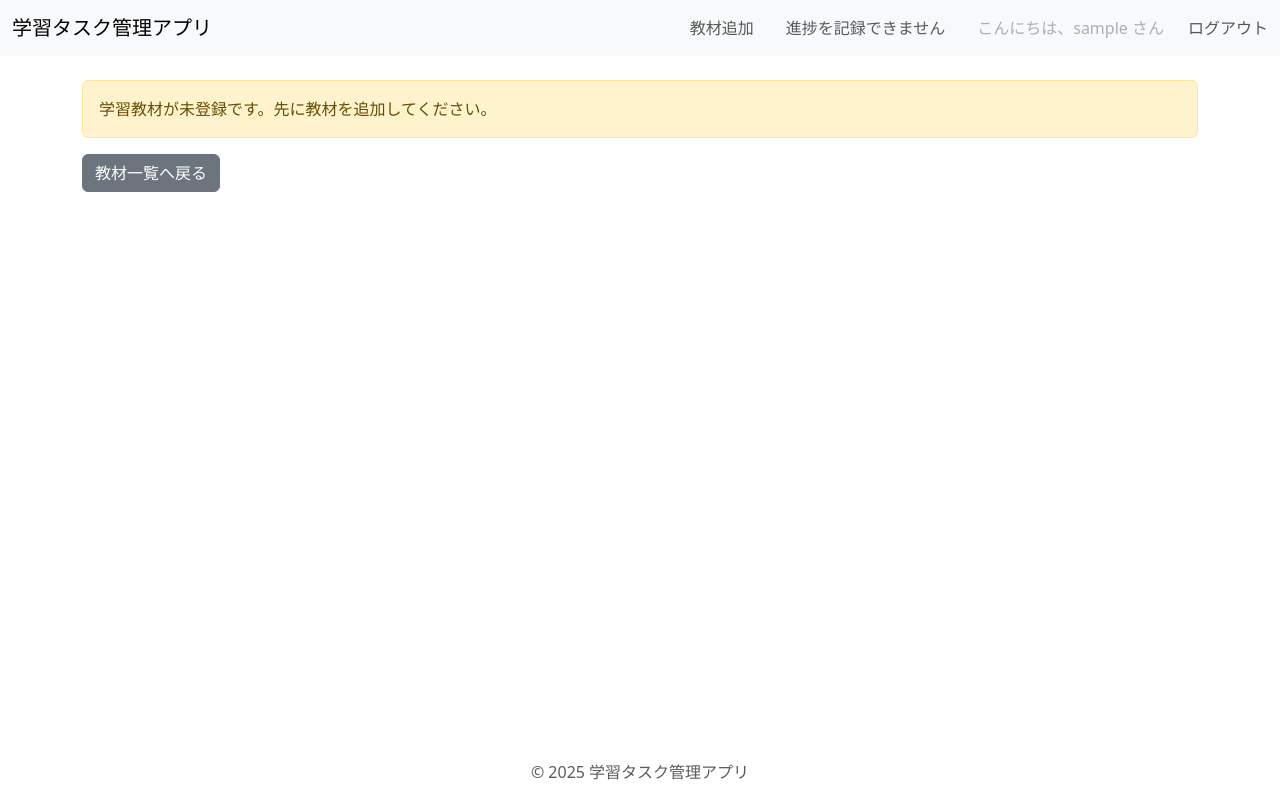
After one commit to ShigeoYugawa/learning-task-tracker-django, a Django app: page /lessons/create/ in a window 1280 px wide. The commit adds this page. Run offline with Django 5.2, Linux system fonts and the light colour scheme; the visitor is signed in with stand-in values (Sample User, id 1); some libraries are stand-ins or nearby versions.

Commit message:
fix: update lesson and material templates, views, urls, and settings with material-linked lesson creation and progress tracking UI

```diff
--- /dev/null
+++ b/apps/lessons/forms.py
@@ -0,0 +1,21 @@
+# apps/lessons/forms.py
+
+from django import forms
+from .models import Material, Lesson, Progress
+
+class MaterialForm(forms.ModelForm):
+    class Meta:
+        model = Material
+        fields = ['title', 'description']
+
+
+class LessonForm(forms.ModelForm):
+    class Meta:
+        model = Lesson
+        fields = ['material', 'title', 'order']
+
+
+class ProgressForm(forms.ModelForm):
+    class Meta:
+        model = Progress
+        fields = ['status']
--- /dev/null
+++ b/apps/lessons/templates/lesson_form.html
@@ -0,0 +1,40 @@
+<!-- lessons/templates/lesson_form.html -->
+
+{% extends 'base.html' %}
+{% load widget_tweaks %}
+
+{% block title %}レッスン登録{% endblock %}
+
+{% block content %}
+  {% if material %}
+    <h2 class="mb-4">レッスンを追加</h2>
+
+    <form method="post">
+      {% csrf_token %}
+
+      <div class="mb-3">
+        <label for="id_material" class="form-label">教材</label>
+        {{ form.material|add_class:"form-select" }}
+      </div>
+
+      <div class="mb-3">
+        <label for="id_title" class="form-label">レッスンタイトル</label>
+        {{ form.title|add_class:"form-control" }}
+      </div>
+
+      <div class="mb-3">
+        <label for="id_order" class="form-label">表示順序</label>
+        {{ form.order|add_class:"form-control" }}
+      </div>
+
+      <button type="submit" class="btn btn-primary">保存</button>
+      <a href="{% url 'lessons:material_detail' material.pk %}" class="btn btn-secondary ms-2">戻る</a>
+    </form>
+
+  {% else %}
+    <div class="alert alert-warning" role="alert">
+      学習教材が未登録です。先に教材を追加してください。
+    </div>
+    <a href="{% url 'lessons:material_list' %}" class="btn btn-secondary">教材一覧へ戻る</a>
+  {% endif %}
+{% endblock %}
--- a/apps/lessons/templates/material_list.html
+++ b/apps/lessons/templates/material_list.html
@@ -9,7 +9,9 @@
   <ul class="list-group">
     {% for material in materials %}
       <li class="list-group-item">
-        <a href="{% url 'material_detail' material.pk %}">{{ material.title }}</a>
+      {% if material and material.pk %}
+        <a href="{% url 'lessons:lesson_create' material.pk %}">レッスン追加</a>
+      {% endif %}
       </li>
     {% empty %}
       <li class="list-group-item">教材が登録されていません。</li>
--- a/apps/lessons/urls.py
+++ b/apps/lessons/urls.py
@@ -9,5 +9,9 @@ urlpatterns = [
     path('', views.home, name='home'),  # トップページ
     path('materials/', views.material_list_view, name='material_list'),
     path('materials/<int:pk>/', views.material_detail_view, name='material_detail'),
+    path('materials/create/', views.material_create, name='material_create'),
+    path('lessons/create/', views.lesson_create_view, name='lesson_create'),
+    path('materials/<int:material_pk>/lessons/create/', views.lesson_create_view, name='lesson_create_with_material'),
     path('lessons/<int:pk>/', views.lesson_detail_view, name='lesson_detail'),
+    path('lessons/<int:lesson_pk>/progress/create/', views.progress_create_view, name='progress_create'),
 ]
--- a/apps/lessons/views.py
+++ b/apps/lessons/views.py
@@ -1,8 +1,9 @@
 # apps/lessons/views.py
 
-from django.shortcuts import render, get_object_or_404
+from django.shortcuts import render, redirect, get_object_or_404
 from django.contrib.auth.decorators import login_required
-from .models import Material, Lesson
+from .models import Material, Lesson#, Progress
+from .forms import MaterialForm, LessonForm, ProgressForm
 
 # ----------------------------------------
 # 教材一覧を表示するビュー（関数ベースビュー）
@@ -17,6 +18,23 @@ def material_list_view(request):
     })
 
 # ----------------------------------------
+# 教材を登録するビュー（関数ベースビュー）
+# ----------------------------------------
+@login_required
+def material_create(request):
+    if request.method == 'POST':
+        form = MaterialForm(request.POST)
+        if form.is_valid():
+            material = form.save(commit=False)
+            material.user = request.user  # ログインユーザーに紐づける
+            material.save()
+            return redirect('lessons:material_list')  # 適宜変更
+    else:
+        form = MaterialForm()
+    return render(request, 'material_form.html', {'form': form})
+
+
+# ----------------------------------------
 # 教材の詳細を表示するビュー（関数ベースビュー）
 # ----------------------------------------
 # 指定されたpkのMaterialインスタンスを取得し、存在しなければ404を返す
@@ -24,11 +42,12 @@ def material_list_view(request):
 @login_required
 def material_detail_view(request, pk):
     material = get_object_or_404(Material, pk=pk)  # 教材を1件取得（存在しなければ404）
-    lessons = material.lesson_set.all()            # 教材に関連付けられたレッスン一覧を取得
+    lessons = material.lessons.all()            # 教材に関連付けられたレッスン一覧を取得
     return render(request, 'material_detail.html', {
         'material': material,  # 教材オブジェクト
         'lessons': lessons     # 教材に紐づくレッスン一覧
     })
+
 
 # ----------------------------------------
 # レッスンの詳細を表示するビュー（関数ベースビュー）
@@ -41,6 +60,52 @@ def lesson_detail_view(request, pk):
         'lesson': lesson  # テンプレートにレッスンオブジェクトを渡す
     })
 
+@login_required
+def lesson_create_view(request, material_pk=None):
+    # material_pk が指定されているなら初期設定する
+    initial_data = {}
+    if material_pk:
+        material = get_object_or_404(Material, pk=material_pk)
+        initial_data['material'] = material
+    else:
+        material = None
+
+    if request.method == 'POST':
+        form = LessonForm(request.POST)
+        if form.is_valid():
+            lesson = form.save()
+            return redirect('lessons:material_detail', pk=lesson.material.pk)
+    else:
+        form = LessonForm(initial=initial_data)
+
+    return render(request, 'lesson_form.html', {
+        'form': form,
+        'material': material,  # テンプレートの見出しに使う（任意）
+    })
+
+
+@login_required
+def progress_create_view(request, lesson_pk):
+    lesson = get_object_or_404(Lesson, pk=lesson_pk)
+
+    if request.method == 'POST':
+        form = ProgressForm(request.POST)
+        if form.is_valid():
+            progress = form.save(commit=False)
+            progress.user = request.user
+            progress.lesson = lesson
+            progress.save()
+            return redirect('lessons:lesson_detail', pk=lesson.pk)
+    else:
+        form = ProgressForm()
+
+    return render(request, 'progress_form.html', {
+        'form': form,
+        'lesson': lesson,
+    })
+
+
+
 # ----------------------------------------
 # ホーム画面の表示ビュー（関数ベースビュー）
 # ----------------------------------------
--- a/learning_task_tracker/settings.py
+++ b/learning_task_tracker/settings.py
@@ -40,6 +40,7 @@ INSTALLED_APPS = [
     'django.contrib.sessions',
     'django.contrib.messages',
     'django.contrib.staticfiles',
+    'widget_tweaks',
     'apps.accounts',
     # 変更前（自動登録）
     # 'apps.lessons',
--- a/templates/base.html
+++ b/templates/base.html
@@ -1,8 +1,39 @@
 <!-- templates/base.html -->
+<!DOCTYPE html>
+<html lang="ja">
+<head>
+  <meta charset="UTF-8">
+  <title>{% block title %}学習タスク管理アプリ{% endblock %}</title>
+  <meta name="viewport" content="width=device-width, initial-scale=1">
+  <!-- Bootstrap 5 -->
+  <link href="https://cdn.jsdelivr.net/npm/bootstrap@5.3.3/dist/css/bootstrap.min.css" rel="stylesheet">
+  <style>
+    html, body {
+      height: 100%;
+    }
+    body {
+      display: flex;
+      flex-direction: column;
+    }
+    main {
+      flex: 1;
+    }
+    .mr-20 {
+        margin-right: 20px;
+    }
+  </style>
+</head>
+<body>
 
-{% include "includes/header.html" %}
+  {% include "includes/header.html" %}
 
-{% block content %}
-{% endblock %}
+  <main class="container mt-4">
+    {% block content %}
+    {% endblock %}
+  </main>
 
-{% include "includes/footer.html" %}
+  {% include "includes/footer.html" %}
+
+  <script src="https://cdn.jsdelivr.net/npm/bootstrap@5.3.3/dist/js/bootstrap.bundle.min.js"></script>
+</body>
+</html>
--- a/templates/includes/footer.html
+++ b/templates/includes/footer.html
@@ -1,6 +1,4 @@
 <!-- templates/includes/footer.html -->
-
-  </div> <!-- container -->
-  <script src="https://cdn.jsdelivr.net/npm/bootstrap@5.3.3/dist/js/bootstrap.bundle.min.js"></script>
-</body>
-</html>
+<footer class="text-center mt-5 mb-3 text-muted">
+  &copy; 2025 学習タスク管理アプリ
+</footer>
--- a/templates/includes/header.html
+++ b/templates/includes/header.html
@@ -1,41 +1,69 @@
 <!-- templates/includes/header.html -->
-
-<!DOCTYPE html>
-<html lang="ja">
-<head>
-  <meta charset="UTF-8">
-  <title>{% block title %}学習タスク管理アプリ{% endblock %}</title>
-  <meta name="viewport" content="width=device-width, initial-scale=1">
-  <!-- Bootstrap 5 CDN -->
-  <link href="https://cdn.jsdelivr.net/npm/bootstrap@5.3.3/dist/css/bootstrap.min.css" rel="stylesheet">
-</head>
-<body>
-  <!-- ナビゲーションバー -->
 <nav class="navbar navbar-expand-lg navbar-light bg-light">
   <div class="container-fluid">
     <a class="navbar-brand" href="/">学習タスク管理アプリ</a>
     <div class="collapse navbar-collapse">
-        <ul class="navbar-nav ms-auto">
+      <ul class="navbar-nav ms-auto align-items-center">
+
         {% if user.is_authenticated %}
+
+          <!-- 教材追加ボタン -->
+          <li class="nav-item me-3">
+            <a class="nav-link" href="{% url 'lessons:material_create' %}">教材追加</a>
+          </li>
+
+          <!-- レッスン追加ボタン（material があるとき） -->
+          {% if material and material.pk %}
+            <li class="nav-item me-3">
+              <a class="nav-link" href="{% url 'lessons:lesson_create_with_material' material.pk %}">レッスン追加</a>
+            </li>
+          {% endif %}
+
+          <!-- 進捗記録ボタン（lesson があるとき） -->
+          {% if lesson and lesson.pk %}
+            <li class="nav-item me-3">
+              <a href="{% url 'lessons:progress_create' lesson.pk %}" class="btn btn-outline-success btn-sm">
+                進捗を記録
+              </a>
+            </li>
+          {% else %}
+            <li class="nav-item me-3">
+              <span class="nav-link text-muted">進捗を記録できません</span>
+            </li>
+          {% endif %}
+
+          <!-- 挨拶 -->
+          <li class="nav-item me-3">
+            <span class="nav-link disabled">こんにちは、{{ user.username }} さん</span>
+          </li>
+
+          <!-- ログアウト -->
           <li class="nav-item">
-            <span class="navbar-text me-3">こんにちは、{{ user.username }} さん</span>
-          </li>
-          <li class="nav-item">
-            <form method="post" action="{% url 'logout' %}">
+            <form method="post" action="{% url 'logout' %}" class="d-inline">
               {% csrf_token %}
-              <button type="submit" class="btn btn-link nav-link" style="padding: 0; border: none;">ログアウト</button>
+              <button
+                type="submit"
+                class="btn btn-link nav-link p-0 text-decoration-none"
+                style="line-height: 1.5; padding-top: 8px;"
+              >
+                ログアウト
+              </button>
             </form>
           </li>
+
         {% else %}
-          <li class="nav-item">
+          <!-- 未ログイン時：ログイン・サインアップ -->
+          <li class="nav-item me-3">
             <a class="nav-link" href="{% url 'login' %}">ログイン</a>
           </li>
           <li class="nav-item">
             <a class="nav-link" href="{% url 'signup' %}">サインアップ</a>
           </li>
         {% endif %}
+
       </ul>
+
+
     </div>
   </div>
 </nav>
-  <div class="container mt-4">
```
Also changed, not shown: apps/lessons/templates/lesson_detail.html (+7 -0 lines), apps/lessons/templates/material_form.html (added, +25 -0 lines), apps/lessons/templates/progress_form.html (added, +19 -0 lines). Lines whose indentation alone changed are shown as unchanged.
